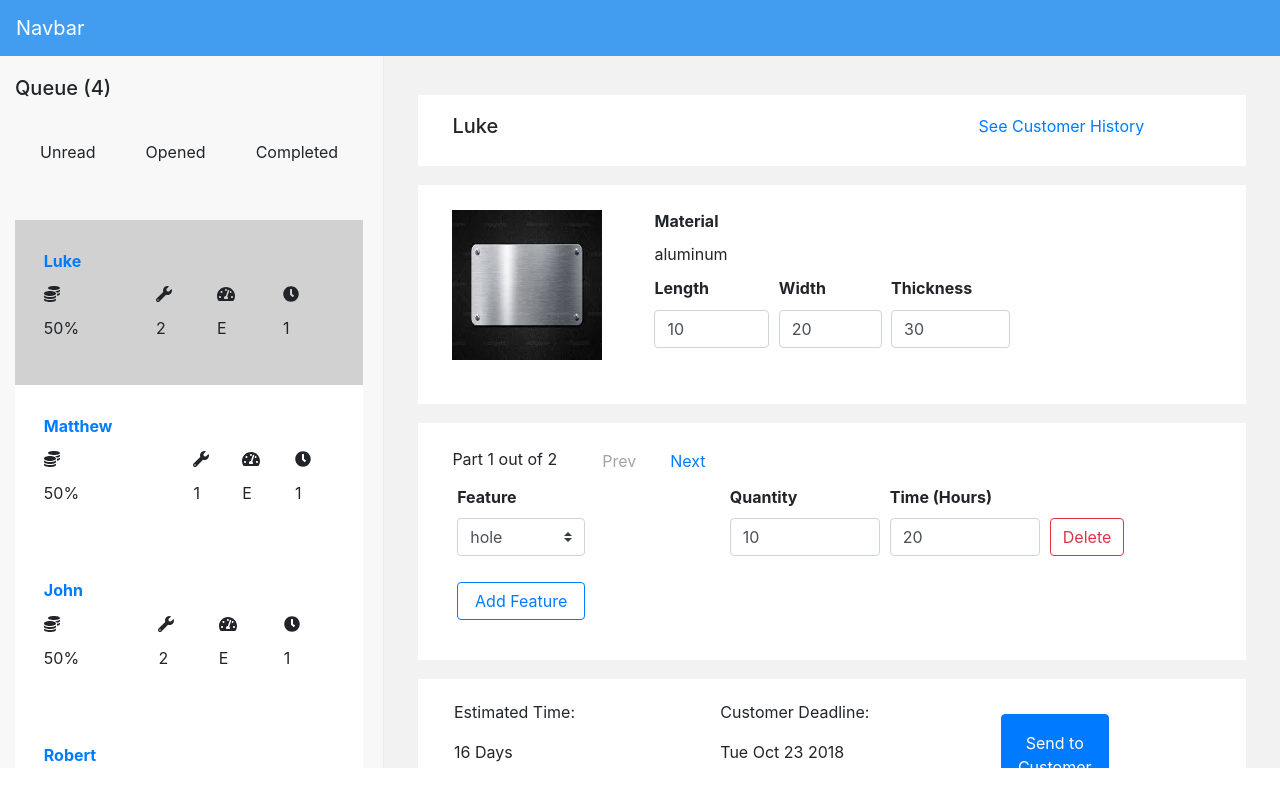
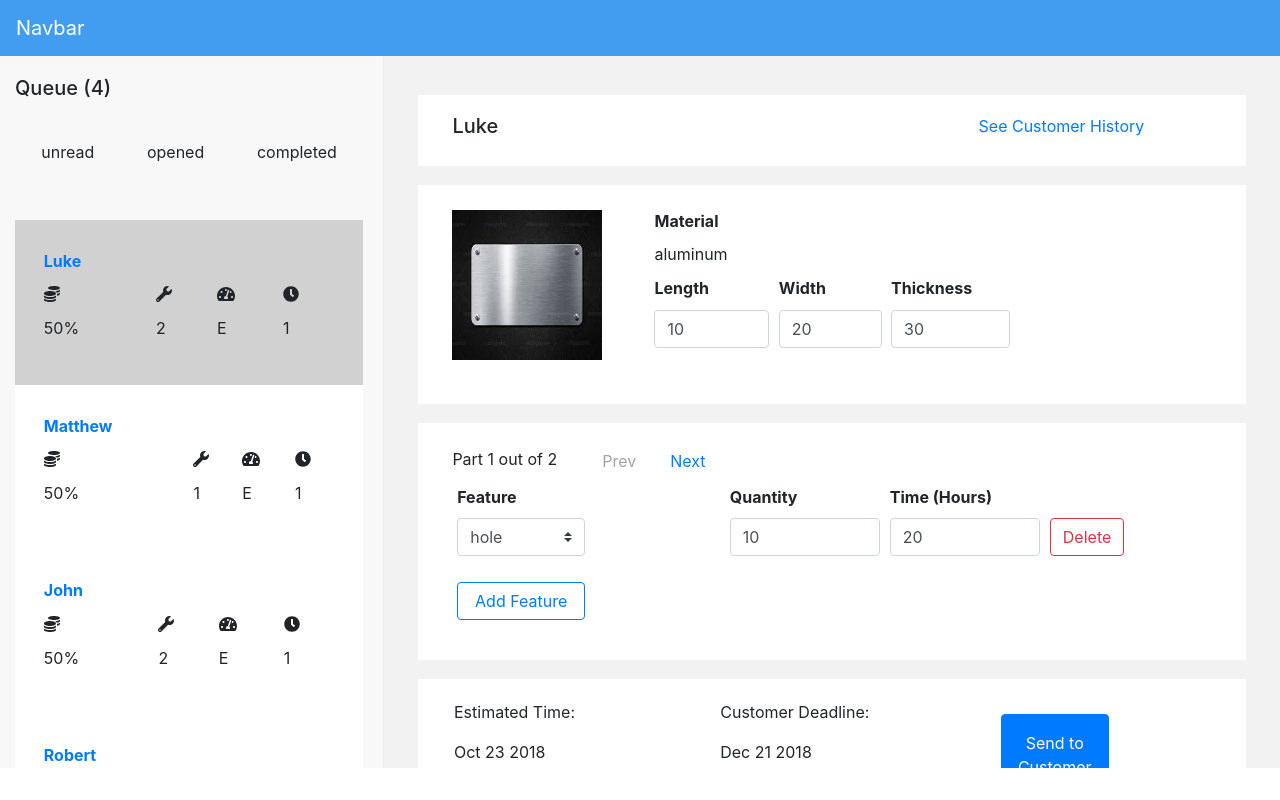
Before and after one commit to pacosw1/FinalProject-Finland, a React (Create React App) app: page / in a window 1280 px wide. Both pictures are taken after a click on the link "Luke". Built offline with nearby package versions, Linux system fonts and the light colour scheme.

Commit message:
tab state

```diff
--- a/src/App.js
+++ b/src/App.js
@@ -35,14 +35,21 @@ class App extends Component {
       currentItem: {}, //the current item is initialized with
       itemParts: [],
       currentPart: {},
-      selectionState: []
+      selectionState: [],
+      tabState: [0, 0, 0]
     };
   }
 
-  renderData(data) {
-    this.setState({
-      selectedItems: this.state.items.filter(x => x.status === data)
-    });
+  renderData(data, id) {
+    const updatedTabState = new Array(3).fill(0);
+    updatedTabState[id] = 1;
+    this.setState(
+      {
+        tabState: updatedTabState,
+        selectedItems: this.state.items.filter(x => x.status === data)
+      },
+      console.log(this.state.selectedItems)
+    );
   }
   updateValue(e, f) {
     const curr = this.state.currentPart;
@@ -165,6 +172,7 @@ class App extends Component {
           handleClick={this.handleClick}
           items={this.state.selectedItems}
           renderData={this.renderData}
+          tabState={this.state.tabState}
         />
       </div>
     );
--- a/src/components/ContentDisplay.jsx
+++ b/src/components/ContentDisplay.jsx
@@ -90,12 +90,12 @@ class ContentDisplay extends Component {
           <div className="row">
             <div className="col-4" style={{ margin: ".1rem" }}>
               <p>Estimated Time:</p>
-              <p>{this.calculateTotalTime()}</p>
+              <p>{new Date().toString().substring(3, 15)}</p>
             </div>
             <div className="col-4" style={{ margin: ".1rem" }}>
               <p>Customer Deadline:</p>
 
-              <p>{new Date().toString().substring(0, 15)}</p>
+              <p>Dec 21 2018</p>
             </div>
             <div className="col-2 align-self-end">
               <button
--- a/src/components/SideBar.jsx
+++ b/src/components/SideBar.jsx
@@ -30,30 +30,11 @@ class SideBar extends Component {
           <div>
             <h5 id="headTitle">Queue ({this.props.items.length})</h5>
             <br />
+            <Tabs
+              tabState={this.props.tabState}
+              renderData={this.props.renderData}
+            />
             <div>
-              <nav
-                style={{ marginBottom: "3rem" }}
-                className="nav nav-pills flex-column flex-sm-row"
-              >
-                <a
-                  onClick={() => this.props.renderData("unread")}
-                  class="flex-sm-fill text-sm-center nav-link"
-                >
-                  Unread
-                </a>
-                <a
-                  onClick={() => this.props.renderData("opened")}
-                  className="flex-sm-fill text-sm-center nav-link"
-                >
-                  Opened
-                </a>
-                <a
-                  onClick={() => this.props.renderData("completed")}
-                  className="flex-sm-fill text-sm-center nav-link"
-                >
-                  Completed
-                </a>
-              </nav>
               <ul>{list}</ul>
             </div>
           </div>
@@ -63,4 +44,52 @@ class SideBar extends Component {
   }
 }
 
+function Tabs(props) {
+  return (
+    <nav
+      style={{ marginBottom: "3rem" }}
+      className="nav nav-pills flex-column flex-sm-row"
+    >
+      <Link
+        id={0}
+        title="unread"
+        active={props.tabState[0]}
+        renderData={props.renderData}
+        class="flex-sm-fill text-sm-center nav-link"
+      />
+      <Link
+        id={1}
+        title="opened"
+        active={props.tabState[1]}
+        renderData={props.renderData}
+        class="flex-sm-fill text-sm-center nav-link"
+      />
+      <Link
+        title="completed"
+        id={2}
+        active={props.tabState[2]}
+        renderData={props.renderData}
+        class="flex-sm-fill text-sm-center nav-link"
+      />
+    </nav>
+  );
+}
+
+function Link(props) {
+  var style;
+  if (props.active) style = { backgroundColor: "#d1d1d1" };
+  return (
+    <React.Fragment>
+      <a
+        style={style}
+        active={props.active}
+        onClick={() => props.renderData(props.title, props.id)}
+        className="flex-sm-fill text-sm-center nav-link"
+      >
+        {props.title}
+      </a>
+    </React.Fragment>
+  );
+}
+
 export default SideBar;
--- a/src/components/Table.jsx
+++ b/src/components/Table.jsx
@@ -27,6 +27,9 @@ class Table extends Component {
               onChange={e => this.props.updateValue(e, feature)}
             >
               <option>{feature.name}</option>
+              <option>Punch Destroy Holes</option>
+              <option>Punch Single Holes</option>
+              <option>Threads</option>
             </select>
           </th>
 
```
